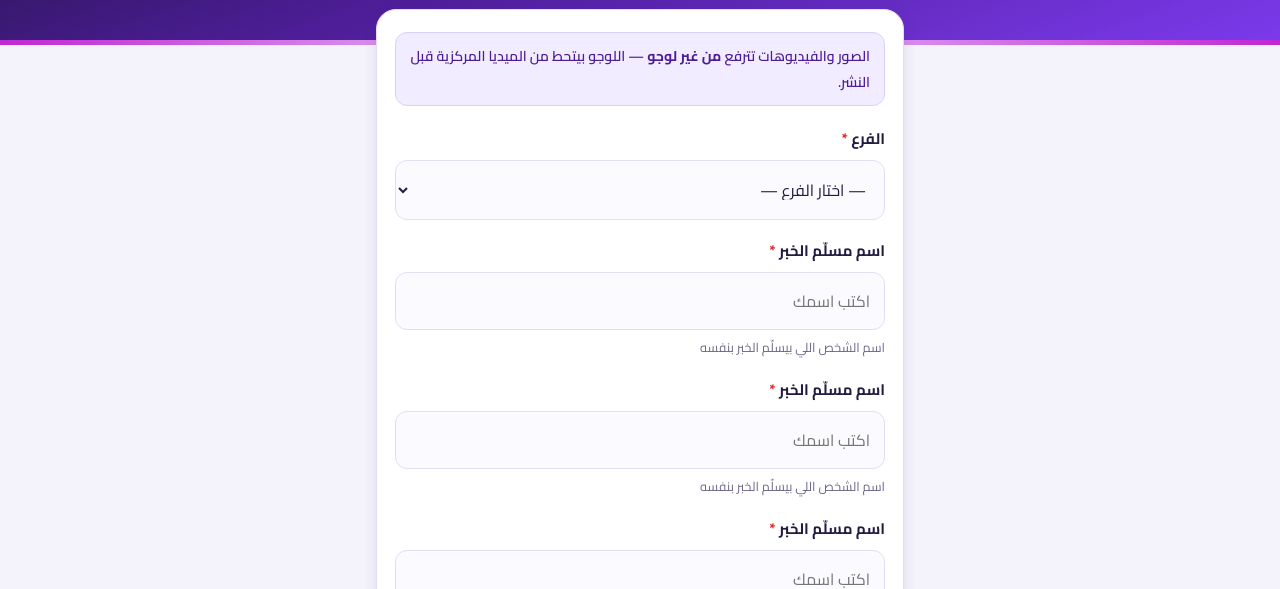
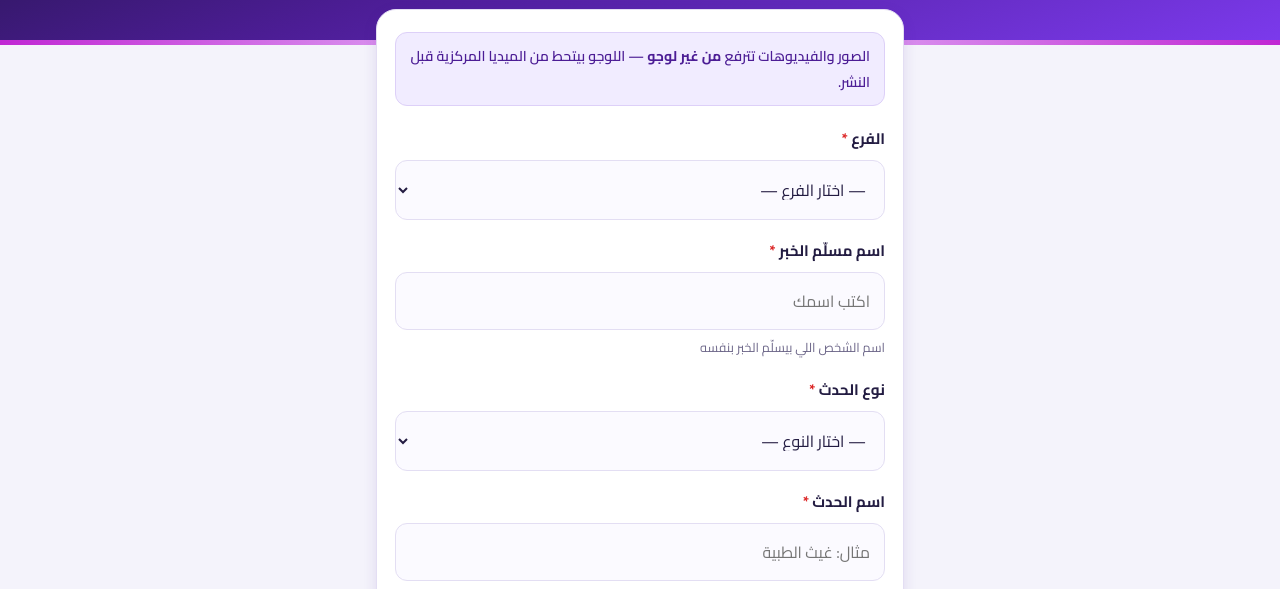
Before and after one commit to m7md4ora/qawafel-media, a plain HTML site: page index.html in a window 1280 px wide. Shown: the part 211-800 px from the top of the page. Drawn offline with Linux system fonts and the light colour scheme.

Commit message:
fix: remove duplicated submitter field (x3) on the form

```diff
--- a/index.html
+++ b/index.html
@@ -4,7 +4,7 @@
 <meta charset="UTF-8">
 <meta name="viewport" content="width=device-width, initial-scale=1.0, viewport-fit=cover">
 <title>أخبار القوافل — القوافل الطبية</title>
-<link rel="preconnect" href="https://fonts.googleapis.com"><link rel="preconnect" href="https://fonts.gstatic.com" crossorigin><link rel="preconnect" href="https://fonts.gstatic.com" crossorigin><link rel="preconnect" href="https://fonts.gstatic.com" crossorigin><link rel="preconnect" href="https://fonts.gstatic.com" crossorigin>
+<link rel="preconnect" href="https://fonts.googleapis.com"><link rel="preconnect" href="https://fonts.gstatic.com" crossorigin><link rel="preconnect" href="https://fonts.gstatic.com" crossorigin><link rel="preconnect" href="https://fonts.gstatic.com" crossorigin><link rel="preconnect" href="https://fonts.gstatic.com" crossorigin><link rel="preconnect" href="https://fonts.gstatic.com" crossorigin>
 <link href="https://fonts.googleapis.com/css2?family=Cairo:wght@400;600;700;900&display=swap" rel="stylesheet">
 <style>
 :root{
@@ -96,14 +96,6 @@ footer{text-align:center; color:var(--muted); font-size:.8rem; padding:6px 0 26p
         <option value="__other__">فرع تاني</option>
       </select>
       <input id="branchOther" placeholder="اكتب اسم الفرع" style="display:none; margin-top:8px;">
-
-      <label>اسم مسلّم الخبر <span class="req">*</span></label>
-      <input id="submitter" placeholder="اكتب اسمك" required>
-      <div class="hint">اسم الشخص اللي بيسلّم الخبر بنفسه</div>
-
-      <label>اسم مسلّم الخبر <span class="req">*</span></label>
-      <input id="submitter" placeholder="اكتب اسمك" required>
-      <div class="hint">اسم الشخص اللي بيسلّم الخبر بنفسه</div>
 
       <label>اسم مسلّم الخبر <span class="req">*</span></label>
       <input id="submitter" placeholder="اكتب اسمك" required>
```
Also changed, not shown: inbox.html (+1 -1 lines).
